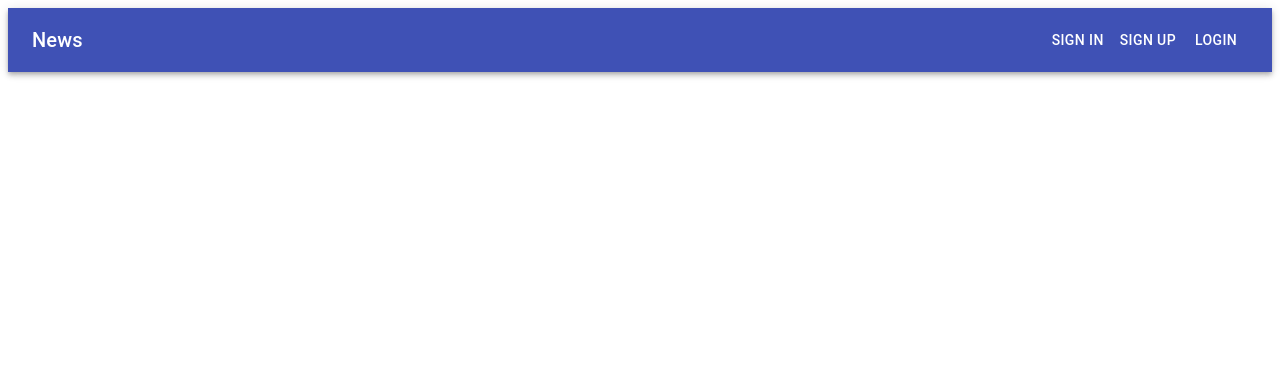
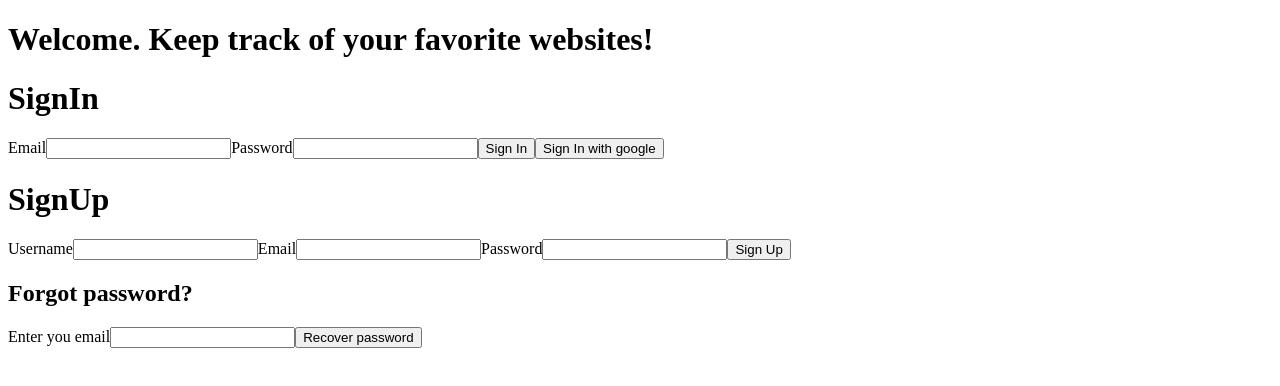
Before and after one commit to andresochoa91/Favorite-sites, a React (Create React App) app: page / in a window 1280 px wide. Shown: the top 386 px of the page. Built offline with nearby package versions, Linux system fonts and the light colour scheme; no server answers.

Commit message:
after fixing

```diff
--- a/src/App.tsx
+++ b/src/App.tsx
@@ -3,7 +3,6 @@ import { PracticeFirebaseContext } from './Context';
 import Home from './Components/Home';
 import { Switch, Route, Redirect } from 'react-router-dom';
 import SignForms from './Components/SignForms';
-import Header from './Components/Header';
 
 interface IContext {
   currentUser: any;
@@ -14,23 +13,22 @@ const App: SFC = () => {
   const { currentUser/* , currentImage */ } = useContext<IContext>(PracticeFirebaseContext)
 
   return (
-    <Header />
-    // <>
-    //   <Switch>
-    //     <Route exact path="/" component={ SignForms }/>
-    //     <Route path="/home" component={ Home } />
-    //   </Switch>
+    <>
+      <h1>Welcome. Keep track of your favorite websites!</h1>
+      <Switch>
+        <Route exact path="/" component={ SignForms }/>
+        <Route path="/home" component={ Home } />
+      </Switch>
 
-    //   {
-    //     currentUser
-    //     ?
-    //     <Redirect to={`/home/${currentUser.uid}`} />
-    //     :
-    //     <Redirect to="/" />
-    //   }
-    //   {console.log(currentUser)}
-    //   {/* <img src={ `${currentImage}` } alt=""/> */}
-    // </>
+      {
+        currentUser
+        ?
+        <Redirect to={`/home/${currentUser.uid}`} />
+        :
+        <Redirect to="/" />
+      }
+      {/* <img src={ `${currentImage}` } alt=""/> */}
+    </>
   );
 }
 
```
